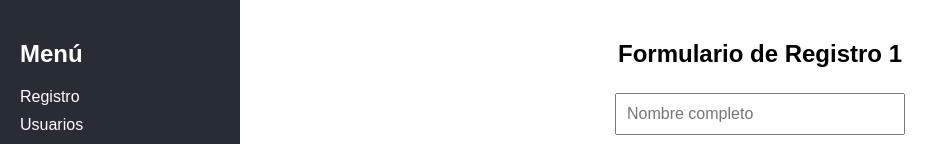
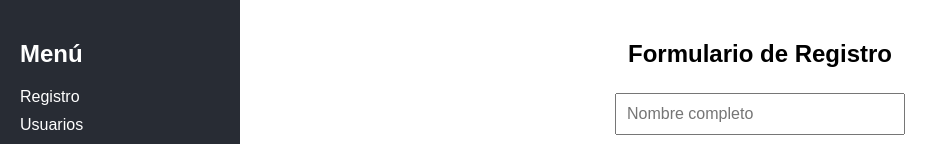
Before and after one commit to AndresGuevara18/4-proyecto-azure, a website built with webpack: page src/index.html in a window 1280 px wide. Shown: the top 144 px of the page, without its empty margins (0-947 px from the left). Built offline with nearby package versions, Linux system fonts and the light colour scheme.

Commit message:
verificando funcionamiento vm

```diff
--- a/src/index.html
+++ b/src/index.html
@@ -16,7 +16,7 @@
     </div>
 
     <div class="container">
-        <h2>Formulario de Registro 1</h2>
+        <h2>Formulario de Registro</h2>
         <form id="registroForm">
             <input type="text" id="nombre" placeholder="Nombre completo" required>
             <input type="text" id="documento" placeholder="Número de documento" required>
```
